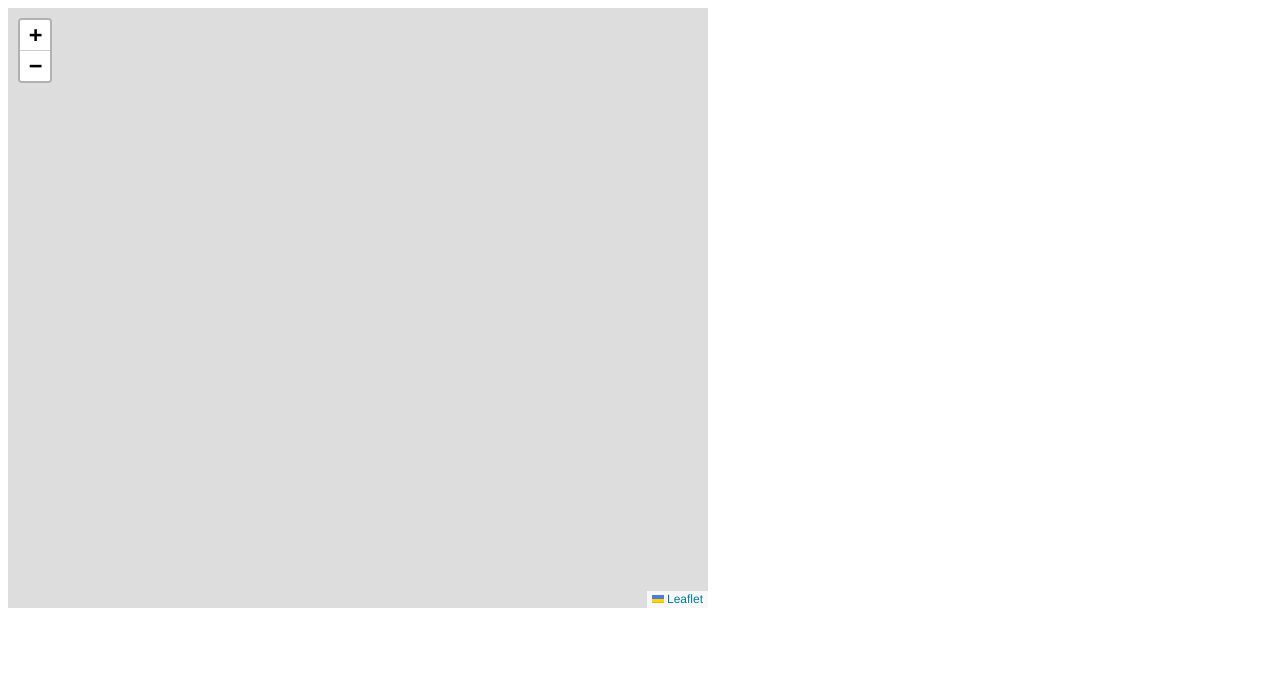
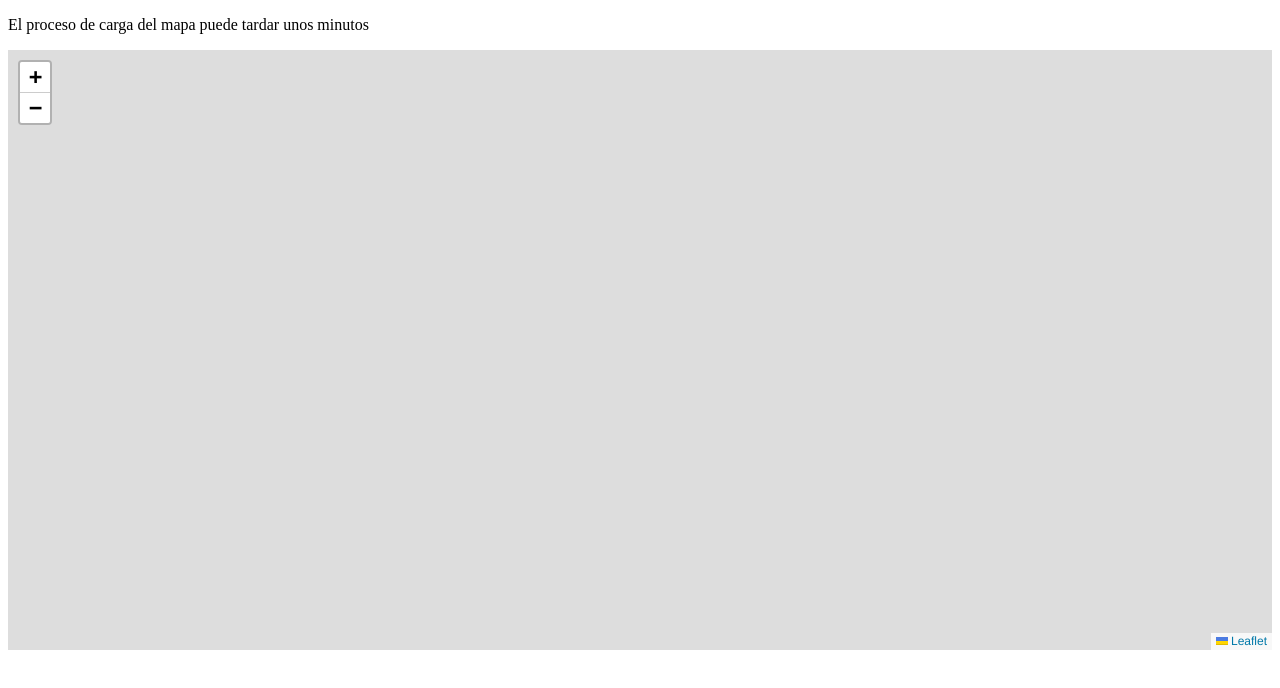
Before and after one commit to jpbr66/Proyecto3-SIG, a plain HTML site: page index.html in a window 1280 px wide. Drawn offline with nearby package versions, Linux system fonts and the light colour scheme; no server answers.

Commit message:
Update index.html

```diff
--- a/index.html
+++ b/index.html
@@ -8,11 +8,11 @@
 	<script src="./Leaflet.TileLayer.MBTiles.js"></script>
 	<style>
   	#map {
-   	width: 700px;
   	 height: 600px; }
 </style>
 </head>
 <body>
+	<p> El proceso de carga del mapa puede tardar unos minutos</p>
 	<div id ="map"> </div>
 	<script>
 		var map = new L.Map('map').setView([9.7, -84], 8);
```
